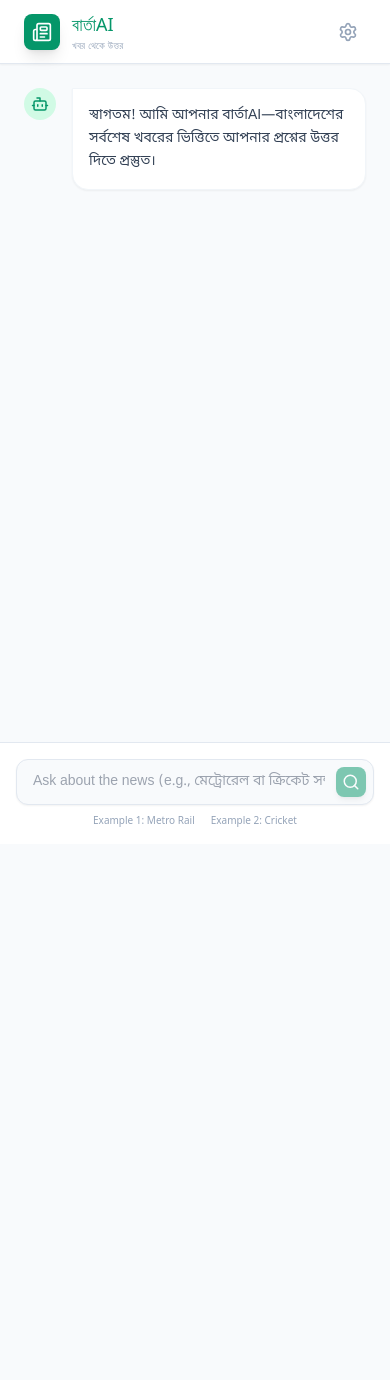
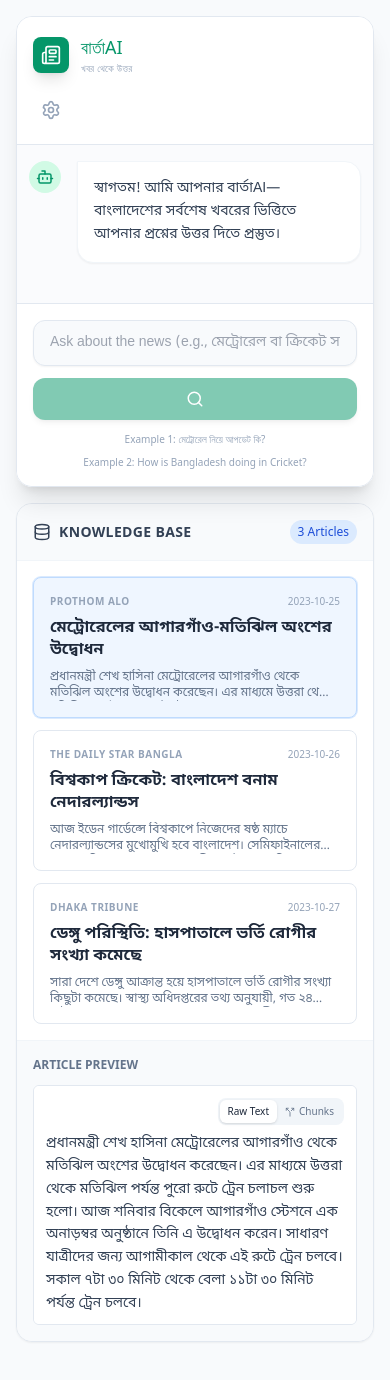
Before and after one commit to cmkhaledsaifullah/bartaAi, a React (Vite) app: page / in a window 390 px wide. Shown: the top 1380 px of the page. Before the commit the page ends 844 px from the top, so only its background shows below. Built offline with nearby package versions, Linux system fonts and the light colour scheme.

Commit message:
responsive UI

```diff
--- a/src/Home.tsx
+++ b/src/Home.tsx
@@ -251,7 +251,7 @@
   ]
 
   return (
-    <div className="flex h-screen overflow-hidden bg-slate-50 text-slate-900 font-sans">
+    <div className="min-h-screen bg-slate-50 text-slate-900 font-sans">
       <style data-testid="global-style-block">
         {`
           .font-bangla { font-family: 'Noto Sans Bengali', sans-serif; }
@@ -262,7 +262,11 @@
         `}
       </style>
 
-      <div className="w-1/3 bg-white border-r border-slate-200 flex flex-col hidden md:flex">
+      <div className="mx-auto max-w-7xl min-h-screen grid gap-4 px-4 py-4 grid-rows-[auto_auto_minmax(0,1fr)_auto] sm:px-6 md:px-8 md:grid-cols-[300px_minmax(0,1fr)] md:grid-rows-[auto_minmax(0,1fr)_auto] lg:px-12 lg:grid-cols-[360px_minmax(0,1fr)] lg:gap-6 xl:grid-cols-[420px_minmax(0,1fr)]">
+        <aside
+          className="order-2 md:order-1 bg-white border border-slate-200 rounded-2xl shadow-sm flex flex-col overflow-hidden md:row-span-3"
+          data-testid="knowledge-panel"
+        >
           <div className="p-4 border-b border-slate-100 bg-slate-50 flex justify-between items-center">
             <div className="flex items-center gap-2 text-slate-700">
               <Database size={18} />
@@ -273,7 +277,7 @@
             </div>
           </div>
 
-        <div className="flex-1 overflow-y-auto p-4 space-y-3">
+          <div className="flex-1 overflow-y-auto p-4 space-y-3 sm:space-y-4">
             {articles.map((article) => (
               <button
                 type="button"
@@ -301,7 +305,7 @@
           <div className="p-4 border-t border-slate-100 bg-slate-50">
             <h3 className="text-xs font-semibold text-slate-500 mb-3 uppercase">Article Preview</h3>
             <div
-                className="bg-white border border-slate-200 rounded-md p-3 h-48 overflow-y-auto"
+              className="bg-white border border-slate-200 rounded-md p-3 h-60 sm:h-64 md:h-48 overflow-y-auto"
               data-testid="article-preview-panel"
             >
               <div className="flex justify-end mb-2">
@@ -341,10 +345,13 @@
               </div>
             </div>
           </div>
-      </div>
+        </aside>
 
-      <div className="flex-1 flex flex-col bg-slate-50 relative">
-        <header className="h-16 bg-white border-b border-slate-200 px-6 flex items-center justify-between shadow-sm z-10">
+        <section
+          className="order-1 md:order-2 md:col-start-2 bg-white/90 border border-slate-200 rounded-2xl shadow-xl flex flex-col relative overflow-hidden"
+          data-testid="chat-panel"
+        >
+          <header className="bg-white border-b border-slate-200 px-4 sm:px-6 py-4 flex flex-col gap-4 sm:flex-row sm:items-center sm:justify-between">
             <div className="flex items-center gap-3">
               <div className="bg-emerald-600 p-2 rounded-lg text-white shadow-lg">
                 <Newspaper size={20} />
@@ -360,8 +367,10 @@
               type="button"
               onClick={() => setShowSettings((prev) => !prev)}
               data-testid="settings-toggle"
-            className={`p-2 rounded-full transition-colors ${
-              showSettings ? 'bg-slate-100 text-emerald-600' : 'text-slate-400 hover:text-slate-600 hover:bg-slate-100'
+              className={`self-start sm:self-auto p-2 rounded-full transition-colors ${
+                showSettings
+                  ? 'bg-slate-100 text-emerald-600'
+                  : 'text-slate-400 hover:text-slate-600 hover:bg-slate-100'
               }`}
               aria-label="Toggle settings"
             >
@@ -370,7 +379,7 @@
           </header>
 
           {showSettings && (
-          <div className="absolute top-16 right-6 w-72 bg-white border border-slate-200 shadow-xl rounded-xl p-4 z-20 animate-in fade-in slide-in-from-top-2">
+            <div className="absolute top-[4.5rem] right-4 sm:right-6 w-full max-w-xs bg-white border border-slate-200 shadow-xl rounded-xl p-4 z-20 animate-in fade-in slide-in-from-top-2">
               <h3 className="text-sm font-semibold text-slate-700 mb-2">Configuration</h3>
               <div className="space-y-3">
                 <div>
@@ -391,7 +400,7 @@
             </div>
           )}
 
-        <div className="flex-1 overflow-y-auto p-6 space-y-6">
+          <div className="flex-1 overflow-y-auto px-3 py-4 sm:px-6 sm:py-6 space-y-6 bg-slate-50/60">
             {chatHistory.map((msg) => (
               <div
                 key={msg.id}
@@ -502,8 +511,8 @@
             <div ref={messagesEndRef} />
           </div>
 
-        <div className="p-4 bg-white border-t border-slate-200">
-          <div className="max-w-3xl mx-auto relative">
+          <div className="p-4 sm:p-5 bg-white border-t border-slate-200">
+            <div className="max-w-3xl mx-auto grid gap-3 sm:grid-cols-[minmax(0,1fr)_auto] items-stretch">
               <input
                 type="text"
                 value={query}
@@ -511,31 +520,32 @@
                 onKeyDown={(event) => event.key === 'Enter' && handleSearch()}
                 placeholder="Ask about the news (e.g., মেট্রোরেল বা ক্রিকেট সম্পর্কে কিছু বলুন)..."
                 disabled={isProcessing}
-              className="w-full pl-4 pr-12 py-3 bg-slate-50 border border-slate-200 rounded-xl focus:outline-none focus:ring-2 focus:ring-emerald-500/20 focus:border-emerald-500 transition-all font-bangla text-sm shadow-sm"
+                className="w-full px-4 py-3 bg-slate-50 border border-slate-200 rounded-xl focus:outline-none focus:ring-2 focus:ring-emerald-500/20 focus:border-emerald-500 transition-all font-bangla text-sm shadow-sm"
               />
               <button
                 type="button"
                 onClick={handleSearch}
                 disabled={isProcessing || !query.trim()}
                 aria-label="Run search"
-              className="absolute right-2 top-2 p-1.5 bg-emerald-600 text-white rounded-lg hover:bg-emerald-700 disabled:opacity-50 disabled:cursor-not-allowed transition-colors shadow-md"
+                className="flex items-center justify-center px-4 py-3 bg-emerald-600 text-white rounded-xl hover:bg-emerald-700 disabled:opacity-50 disabled:cursor-not-allowed transition-colors shadow-md"
               >
                 <Search size={18} />
               </button>
             </div>
-          <div className="max-w-3xl mx-auto mt-2 flex justify-center gap-4">
-            {exampleQuestions.map((question) => (
+            <div className="max-w-3xl mx-auto mt-3 grid gap-2 sm:grid-cols-2 text-center">
+              {exampleQuestions.map((question, index) => (
                 <button
                   key={question}
                   type="button"
                   onClick={() => setQuery(question)}
                   className="text-[10px] text-slate-400 hover:text-emerald-600 transition-colors"
                 >
-                {question.startsWith('ম') ? 'Example 1: Metro Rail' : 'Example 2: Cricket'}
+                  Example {index + 1}: {question}
                 </button>
               ))}
             </div>
           </div>
+        </section>
       </div>
     </div>
   )
```
Also changed, not shown: 2 other files (tests, documents, lock files or other folders). Lines whose indentation alone changed are shown as unchanged.
